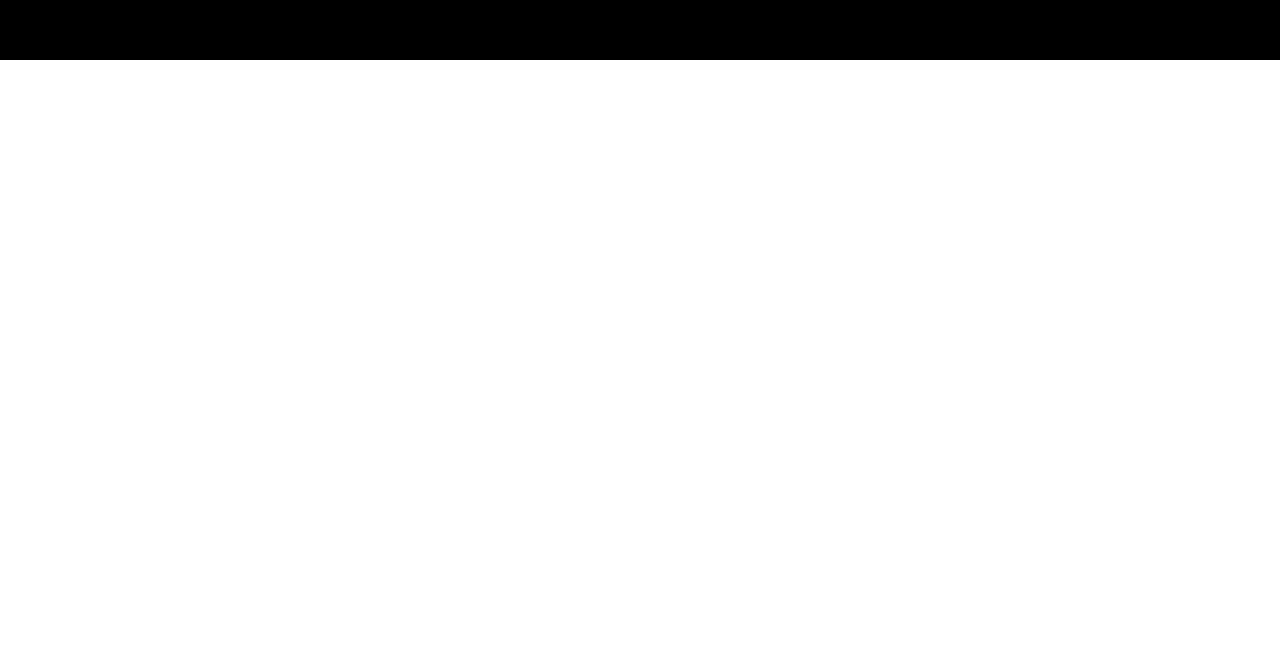
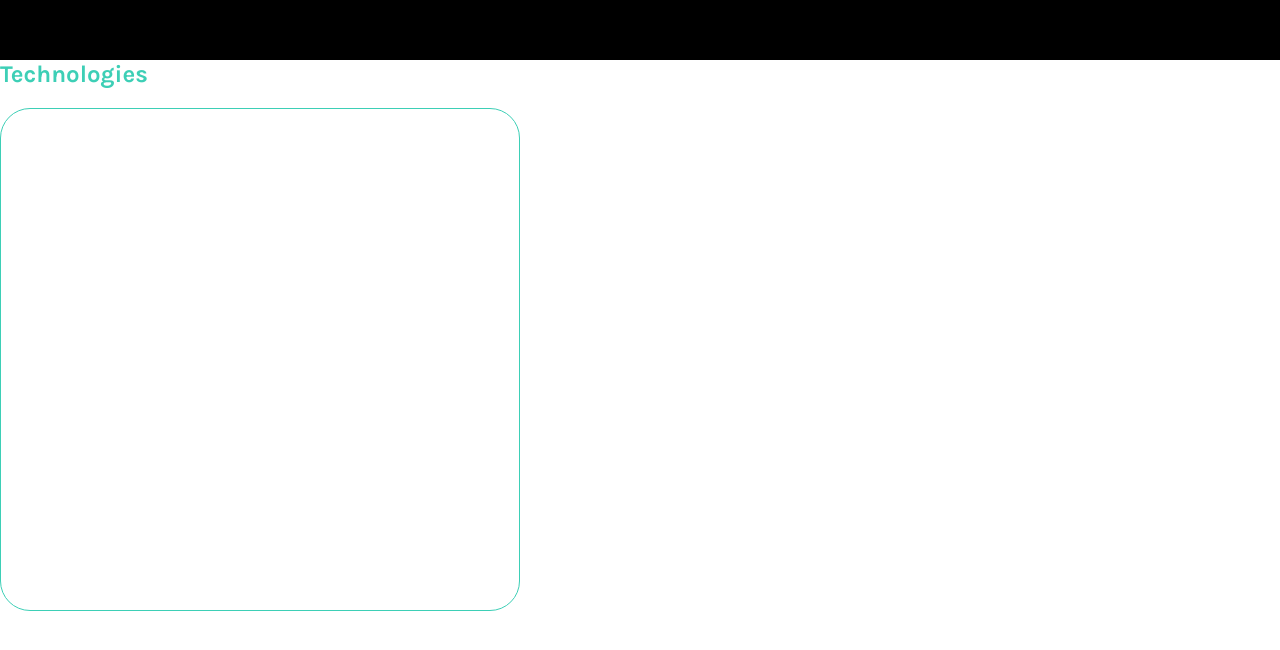
Before and after one commit to FederDonut/Portfolio, an Angular app: page / in a window 1280 px wide. Shown: the part 1848-2498 px from the top of the page. Before the commit the page ends 1908 px from the top, so only its background shows below. Built offline with nearby package versions, Linux system fonts and the light colour scheme.

Commit message:
add technologies component

```diff
--- a/src/app/app.html
+++ b/src/app/app.html
@@ -2,3 +2,4 @@
 
 <router-outlet />
 <app-about-me></app-about-me>
+<app-technologies></app-technologies>
--- a/src/app/app.ts
+++ b/src/app/app.ts
@@ -3,6 +3,7 @@ import { CommonModule } from '@angular/common';
 import { RouterOutlet } from '@angular/router';
 import { Landingpage } from './landingpage/landingpage';
 import { AboutMe } from './about-me/about-me';
+import { Technologies } from './technologies/technologies';
 
 @Component({
   selector: 'app-root',
@@ -11,6 +12,7 @@ import { AboutMe } from './about-me/about-me';
     RouterOutlet,
 
     AboutMe,
+    Technologies,
   ],
   templateUrl: './app.html',
   styleUrl: './app.scss'
--- /dev/null
+++ b/src/app/technologies/technologies.html
@@ -0,0 +1,7 @@
+<section class="technologies">
+    <div class="skill-set-wrapper">
+        <h3>Technologies</h3>
+        <div class="skill-set-content"></div>
+    </div>
+    <div class="skill-imgs-wrapper"></div>
+</section>
--- /dev/null
+++ b/src/app/technologies/technologies.scss
@@ -0,0 +1,33 @@
+$font: 'FiraCode';
+$Karla: 'Karla';
+
+.technologies{
+    height: 695px;
+    width: 100%;
+    //background: radial-gradient(circle 80% at 0% 50%, #08463B4D 30%, #1C1C1C 75%);
+    //background-color: black;
+    //display: flex;
+
+    .skill-set-wrapper{
+        height: 551px;
+        width: 520px;
+        //border: 1px solid white;
+        display: flex;
+        flex-direction: column;
+        gap: 20px;
+
+        h3{
+            color: #3DCFB6;
+            font-size: 24px;
+            font-family: $Karla;
+        }
+
+        .skill-set-content{
+            height: 503px;
+            width: 100%;
+            border: 1px solid #3DCFB6;
+            border-radius: 30px;
+        }
+    }
+
+}
```
Also changed, not shown: src/app/technologies/technologies.ts (added, +12 -0 lines).
